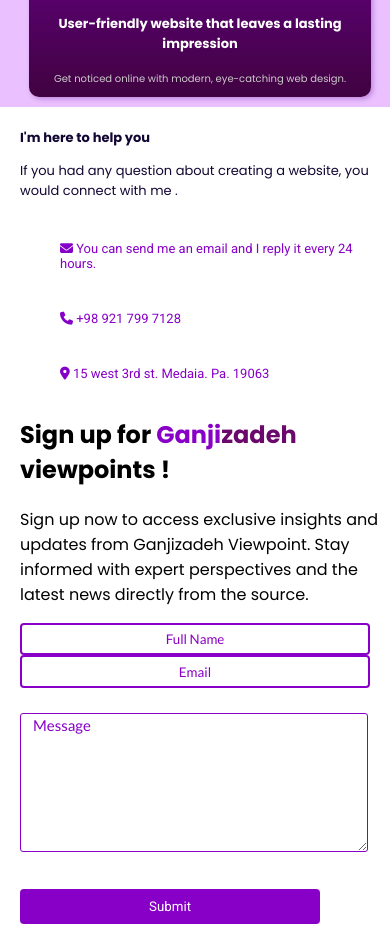
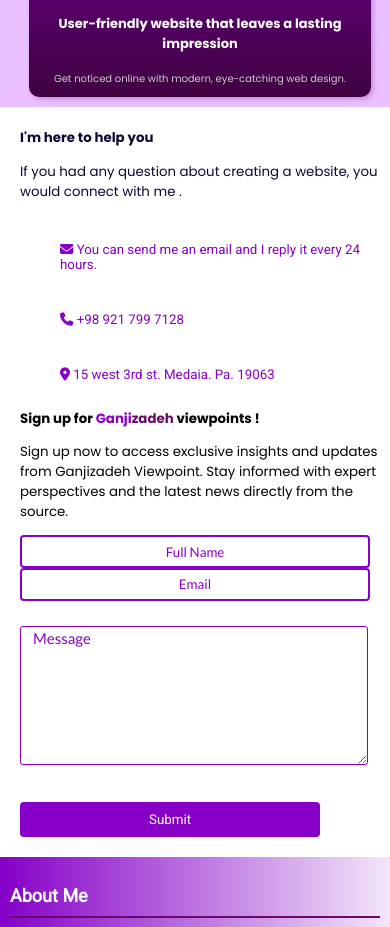
Before and after one commit to MasoumeGanjizade/My-Portfolio, a plain HTML site: page index.html in a window 390 px wide. Shown: the part 2987-3914 px from the top of the page. Drawn offline with Linux system fonts and the light colour scheme; a web font is replaced by a local one.

Commit message:
Update style.css

```diff
--- a/css/style.css
+++ b/css/style.css
@@ -633,6 +633,10 @@ h2.logo {
     width: 100%;
     height: auto;
   }
-.container1> h2, .container1>p, .container1>ul>li{
-    font-size: small;
+.container1>h2,.container1>p,.container1 ul>li{
+   font-size: smaller;
+ }
+ .sign-up h2, .sign-up p{
+  font-size: smaller;
+ }
 }
```
